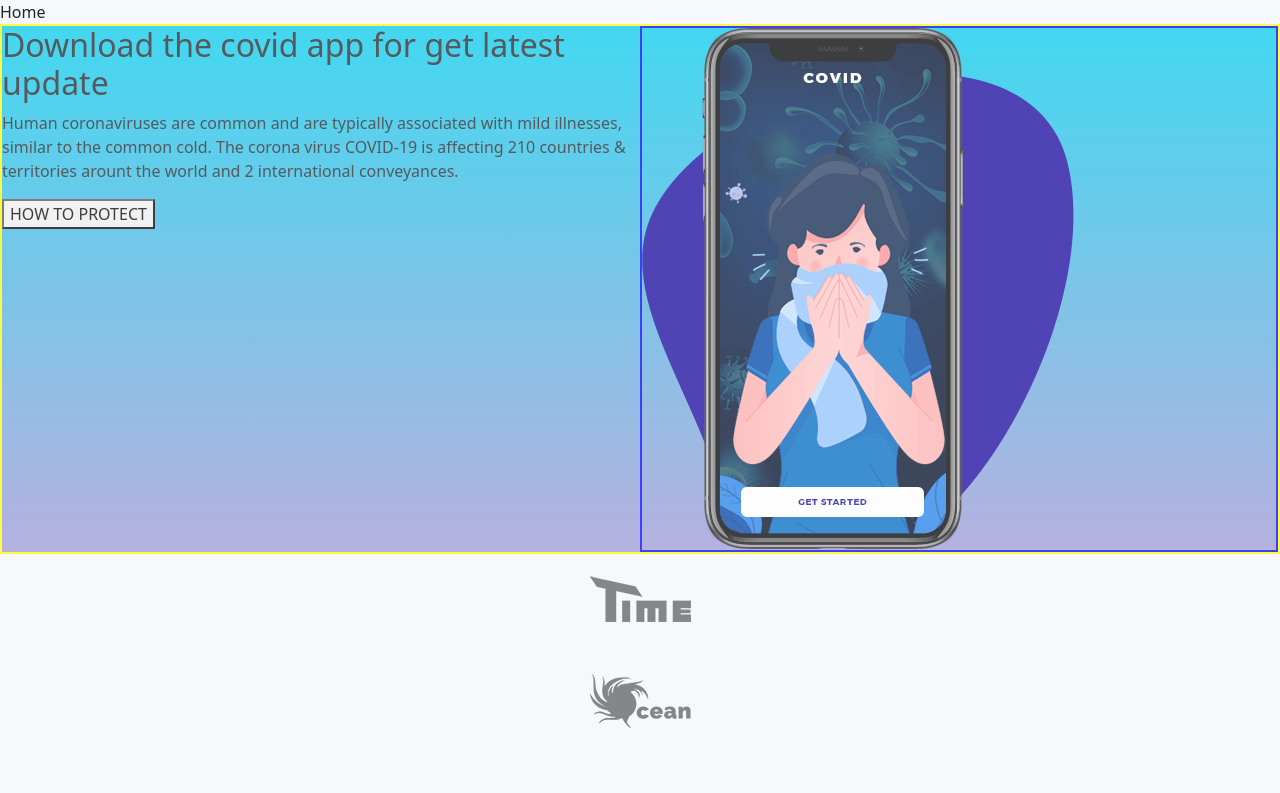
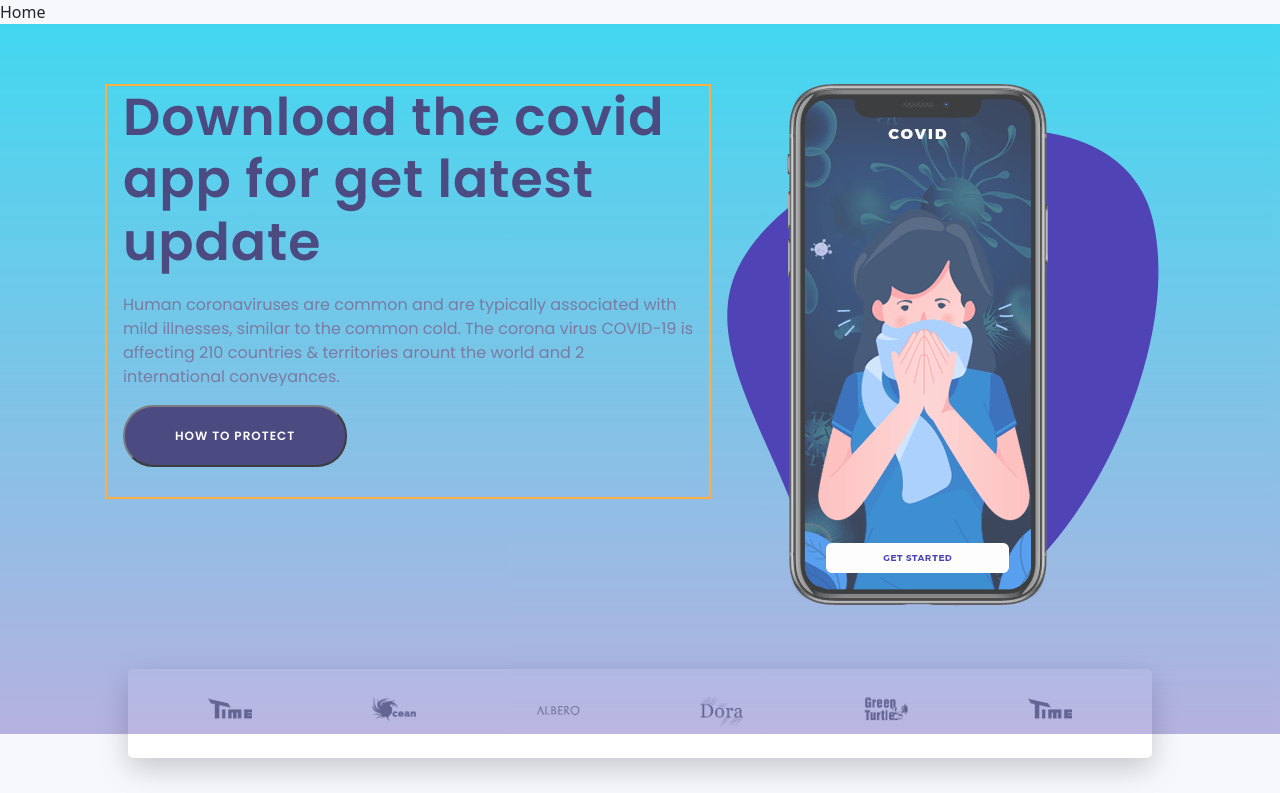
Before and after one commit to Anuskota/P6-COVID-TRACKER, a React (Vite) app: page / in a window 1280 px wide. Shown: the top 793 px of the page. Built offline with nearby package versions, Linux system fonts and the light colour scheme.

Commit message:
Update Header component + styles

```diff
--- a/src/components/molecules/headerHomePage/Header.jsx
+++ b/src/components/molecules/headerHomePage/Header.jsx
@@ -10,17 +10,24 @@ import greenTurtleBrand from "../../../assets/img/b-6.png"
 const Header = () => {
   return (
     <header>
+        <div className="header-main-container">
             <div className="header-container">
                 <div className="info-header-container">
-            <h2>Download the covid app for get latest update</h2>
-            <p>Human coronaviruses are common and are typically associated with mild illnesses, similar to the common cold. The corona virus COVID-19 is affecting 210 countries & territories arount the world and 2 international conveyances.</p>
+                    <h2>Download the covid<br />app for get latest<br />update</h2>
+                    <p>Human coronaviruses are common and are typically associated with<br />mild illnesses, similar to the common cold. The corona virus COVID-19 is<br />affecting 210 countries & territories arount the world and 2<br />international conveyances.</p>
                     <button>HOW TO PROTECT</button>
                 </div>
+            </div>
+
+            <div className="header-container">
                 <div className="image-header-container">
                     <img src={mobileApp} alt="Image of the application displayed on a mobile phone" />
                 </div>
             </div>
-    <div className="brand-header-container">
+        </div>
+
+        <div className="header-secondary-container">
+            <div className="header-brand-container">
                 <div className="brand-container">
                     <img src={timeBrand} alt="Time brand" />
                 </div>
@@ -40,6 +47,7 @@ const Header = () => {
                     <img src={timeBrand} alt="Time brand" />
                 </div>
             </div>
+        </div>
 
     </header>
   )
--- a/src/components/molecules/headerHomePage/header.css
+++ b/src/components/molecules/headerHomePage/header.css
@@ -1,24 +1,92 @@
 header {
     display: flex;
-    flex-direction: column;
-    align-items: center;
+    flex-wrap: wrap;
+    width: 100vw;
+    max-width: 100vw;
+    font-family: 'Poppins', sans-serif;
+    /* background: linear-gradient(to bottom, #06cdec, rgba(30, 12, 157, 0.4));
+    opacity: .75; */
+}
+
+.header-main-container {
+    display: flex;
+    width: 100%;
+    justify-content: center;
+    background: linear-gradient(to bottom, #06cdec, rgba(30, 12, 157, 0.4));
+    opacity: .75;
+    position: relative;
+    z-index: 2;
 }
 
 .header-container {
-    width: 100%;
-    border: 2px solid yellow;
-    display: flex;
-    flex-wrap: wrap;
-    background: linear-gradient(to bottom, #06cdec, rgba(30, 12, 157, 0.4));
-    opacity: .75;
+    max-width: 50%;
+    margin-top: 3.75rem;
+    margin-bottom: 8rem;
 }
 
+.info-header-container {
+    display: flex;
+    flex-direction: column;
+    align-items: start;
+    padding-right: 1rem;
+    padding-left: 1rem;
+    border: 2px solid rgb(255, 153, 1);
+}
 
-.info-header-container {
-    width: 50%;
+h2 {
+    color: #121158;
+    font-weight: bolder;
+    font-size: 3.25rem;
+    letter-spacing: 1px;
+    margin-bottom: 1.25rem;
+}
+
+p {
+    color: #515184;
+    font-size: 1rem;
+    margin-bottom: 1rem;
+}
+
+button {
+    color: #fff;
+    background-color: #121158;
+    margin-bottom: 1.875rem;
+    padding: 1.25rem 3.125rem;
+    font-weight: 600;
+    font-size: 0.75rem;
+    letter-spacing: 1px;
+    border-radius: 30px;
 }
 
 .image-header-container {
-    width: 50%;
-    border: 2px solid blue;
+    padding-right: 1rem;
+    padding-left: 1rem;
+    /* border: 2px solid rgb(208, 255, 1); */
 }
+
+img {
+    width: 100%;
+}
+
+.header-secondary-container {
+    width: 100%;
+    position: relative;
+    top: -65px;
+}
+
+.header-brand-container {
+    display: flex;
+    width: 80%;
+    padding: 1.25rem;
+    margin: auto;
+    /* position: absolute; */
+    border-radius: 5px;
+    box-shadow: 0px 10px 30px rgba(0, 0, 0, 0.2);
+    background-color: #ffffff;
+}
+
+.brand-container {
+    background-color: #ffffff;
+    margin: 0px 60px 5px;
+    max-width: 100%;
+}
```
Lines whose indentation alone changed are shown as unchanged.
